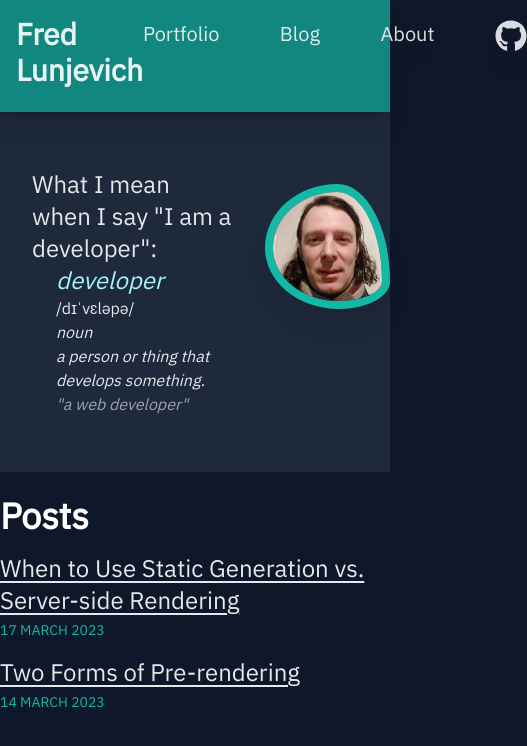
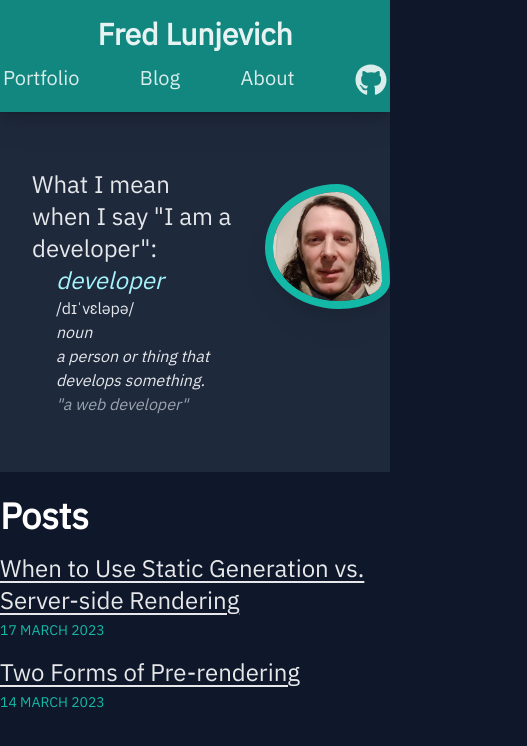
Before and after one commit to Floony7/next-blog-portfolio-2024, a Next.js app: page / in a window 390 px wide. Shown: the top 746 px of the page, 527 px wide, since content can reach past the window. Built offline with nearby package versions, Linux system fonts and the light colour scheme.

Commit message:
Fixed responsiveness of navbar, created footer

```diff
--- a/src/app/layout.tsx
+++ b/src/app/layout.tsx
@@ -4,6 +4,7 @@ import "./globals.css";
 import Navbar from "@/components/navbar";
 import { ProfilePic } from "@/components/profile-pic";
 import { Hero } from "@/components/hero";
+import Footer from "@/components/footer";
 
 const plex = IBM_Plex_Sans({ weight: "400", subsets: ["latin"] });
 
@@ -24,6 +25,7 @@ export default function RootLayout({
       >
         <Navbar />
         <main>{children}</main>
+        {/* <Footer /> */}
       </body>
     </html>
   );
--- /dev/null
+++ b/src/components/footer.tsx
@@ -0,0 +1,7 @@
+export default function Footer() {
+  return (
+    <footer className="sticky bottom-0 bg-slate-700 min-h-10">
+      <section className="w-6/12 mx-auto p-6">Footer</section>
+    </footer>
+  );
+}
--- a/src/components/navbar.tsx
+++ b/src/components/navbar.tsx
@@ -4,9 +4,8 @@ import SocialLinks from "./social-links";
 
 export default function Navbar() {
   return (
-    // <nav className="bg-slate-600 p-4 sticky top-0 drop-shadow-xl z-10">
     <nav className="isolate bg-teal-500/70 shadow-lg ring-1 ring-black/5 p-4 sticky top-0 drop-shadow-xl z-10">
-      <div className="lg:w-6/12 mx-auto flex justify-between">
+      <div className="sm:w-6/12 mx-auto flex flex-col lg:flex-row items-center lg:justify-between">
         <h1 className="text-3xl font-bold text-white grid place-content-center mb-2 md:mb-0">
           <Link
             href="/"
```
